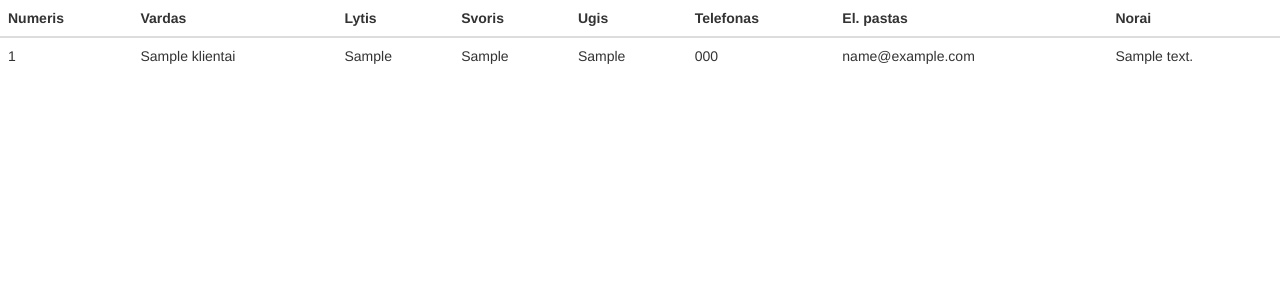
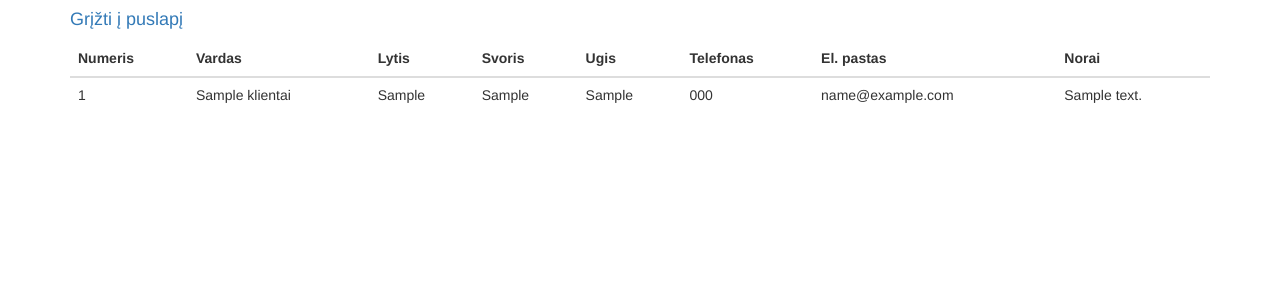
Before and after one commit to karolisgrunda/karolisnfqproject, a PHP site: page /data.php in a window 1280 px wide. Shown: the top 300 px of the page. Run offline with PHP 8.4, Linux system fonts and the light colour scheme; tables that the repository leaves empty or names only in its code hold one stand-in row (values such as "Sample post"); some libraries are stand-ins or nearby versions.

Commit message:
visual working

```diff
--- a/data.php
+++ b/data.php
@@ -10,9 +10,13 @@
         <link rel="stylesheet" href="https://maxcdn.bootstrapcdn.com/bootstrap/3.3.7/css/bootstrap.min.css" integrity="sha384-BVYiiSIFeK1dGmJRAkycuHAHRg32OmUcww7on3RYdg4Va+PmSTsz/K68vbdEjh4u" crossorigin="anonymous">
         <link rel="stylesheet" href="https://maxcdn.bootstrapcdn.com/bootstrap/3.3.7/css/bootstrap-theme.min.css" integrity="sha384-rHyoN1iRsVXV4nD0JutlnGaslCJuC7uwjduW9SVrLvRYooPp2bWYgmgJQIXwl/Sp" crossorigin="anonymous">
         <script src="https://maxcdn.bootstrapcdn.com/bootstrap/3.3.7/js/bootstrap.min.js" integrity="sha384-Tc5IQib027qvyjSMfHjOMaLkfuWVxZxUPnCJA7l2mCWNIpG9mGCD8wGNIcPD7Txa" crossorigin="anonymous"></script>
+        <link rel="stylesheet" href="https://cdnjs.cloudflare.com/ajax/libs/font-awesome/4.7.0/css/font-awesome.min.css">
         <link rel="stylesheet" type="text/css" href="css/style.css">
 </head>
 <body>
+  <div class="container">
+    <h4><a href="index.html">Grįžti į puslapį</a></h4>
+  </div>
   <?php
     $host = 'eu-cdbr-west-01.cleardb.com';
     $db   = 'heroku_fb27e899e9e6887';
@@ -27,7 +31,7 @@
     ];
     $pdo = new PDO($dsn, $user, $pass, $opt);
   ?>
-
+  <div class="container">
     <table class="table">
     <thead>
       <tr>
@@ -61,6 +65,7 @@
         </tr>
       </tbody>
     </table>
+  </div>
 
 </body>
 </html>
--- a/index.html
+++ b/index.html
@@ -122,8 +122,7 @@
                 <a href="#header" title="To Top" class="totop">
                   <span class="glyphicon glyphicon-chevron-up totop"></span>
                 </a><br />
-                <i class="fa fa-facebook-official totop" style="font-size:36px"></i>
-                <p></p>
+                <i class="fa fa-facebook-official fa-4x" style="color: black" ></i>
         </footer>
 
 
```
Lines whose indentation alone changed are shown as unchanged.
